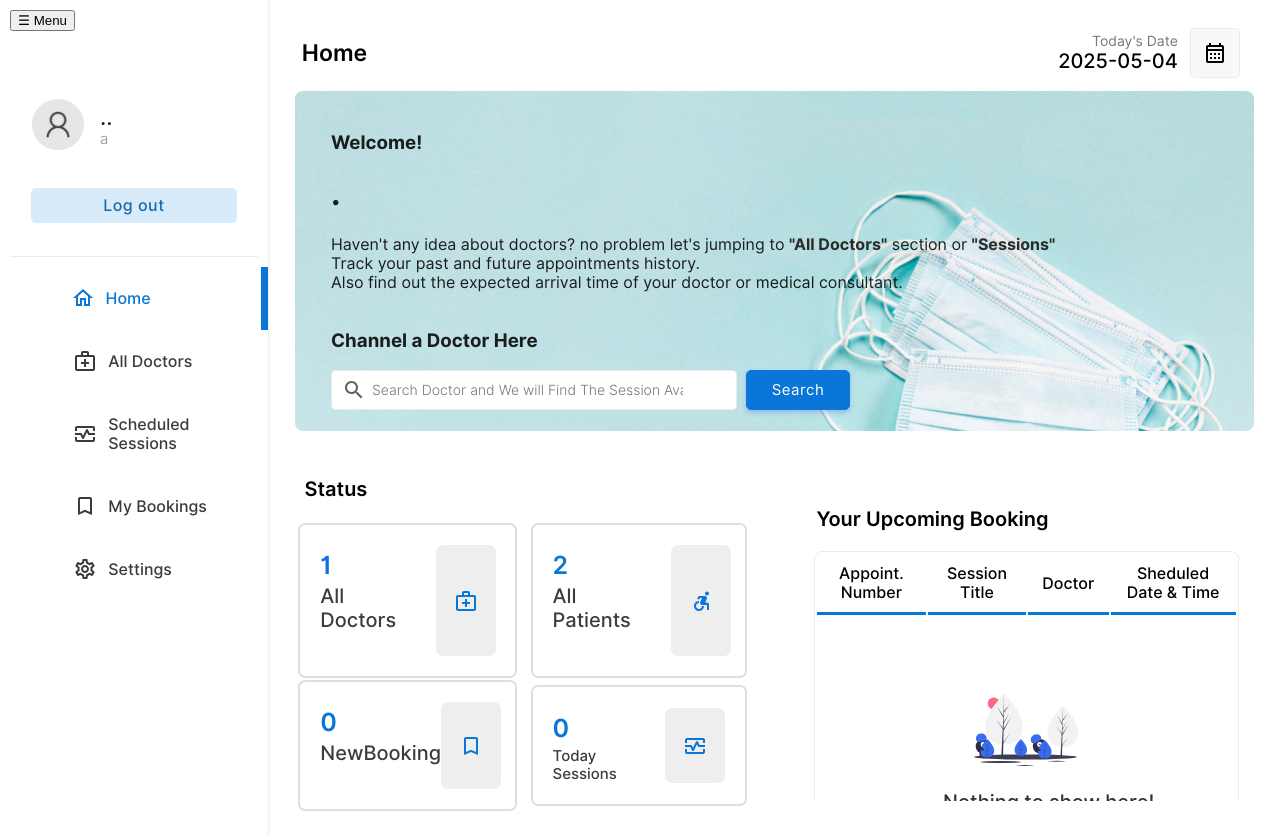
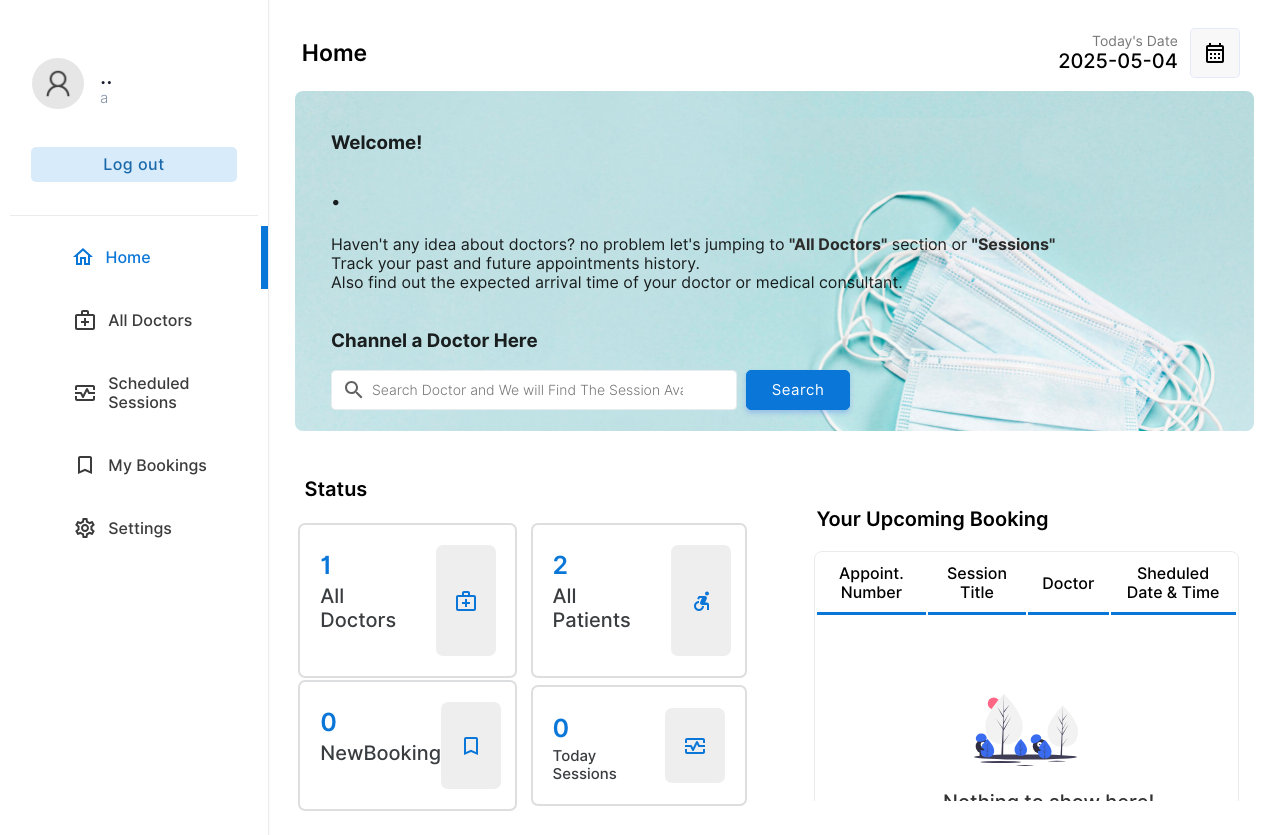
Before and after one commit to Musawirkorai/E_medicare, a PHP site: page /patient/index.php in a window 1280 px wide. Shown: the top 835 px of the page. Run offline with PHP 8.4, Linux system fonts and the light colour scheme; a user stored in the database is signed in; data comes from the database, SQL or seed files in the repository; data that the repository does not hold is empty.

Commit message:
some minor Changes

```diff
--- a/patient/appointment.php
+++ b/patient/appointment.php
@@ -7,6 +7,8 @@
     <link rel="stylesheet" href="../css/animations.css">
     <link rel="stylesheet" href="../css/main.css">
     <link rel="stylesheet" href="../css/admin.css">
+    <link rel="icon" href="../img/logo.png" type="image/x-icon" />
+
 
     <title>Appointments</title>
     <style>
--- a/patient/booking.php
+++ b/patient/booking.php
@@ -7,6 +7,8 @@
     <link rel="stylesheet" href="../css/animations.css">
     <link rel="stylesheet" href="../css/main.css">
     <link rel="stylesheet" href="../css/admin.css">
+    <link rel="icon" href="../img/logo.png" type="image/x-icon" />
+
 
     <title>Sessions</title>
     <style>
--- a/patient/index.php
+++ b/patient/index.php
@@ -8,6 +8,7 @@
     <link rel="stylesheet" href="../css/main.css">
     <link rel="stylesheet" href="../css/admin.css">
     <link rel="stylesheet" href="https://cdnjs.cloudflare.com/ajax/libs/font-awesome/6.5.0/css/all.min.css">
+    <link rel="icon" href="../img/logo.png" type="image/x-icon" />
 
 
     <title>Dashboard</title>
@@ -65,9 +66,7 @@
     <div class="container">
 
         <div class="menu">
-        <button onclick="toggleMenu()" class="menu-toggle-btn" style="margin: 10px;">
-            ☰ Menu
-        </button>
+
 
 
             <table class="menu-container" border="0">
--- a/patient/patient.php
+++ b/patient/patient.php
@@ -7,6 +7,8 @@
     <link rel="stylesheet" href="../css/animations.css">
     <link rel="stylesheet" href="../css/main.css">
     <link rel="stylesheet" href="../css/admin.css">
+    <link rel="icon" href="../img/logo.png" type="image/x-icon" />
+
 
     <title>Patients</title>
     <style>
--- a/patient/schedule.php
+++ b/patient/schedule.php
@@ -7,6 +7,8 @@
     <link rel="stylesheet" href="../css/animations.css">
     <link rel="stylesheet" href="../css/main.css">
     <link rel="stylesheet" href="../css/admin.css">
+    <link rel="icon" href="../img/logo.png" type="image/x-icon" />
+
 
     <title>Sessions</title>
     <style>
--- a/patient/settings.php
+++ b/patient/settings.php
@@ -7,6 +7,8 @@
     <link rel="stylesheet" href="../css/animations.css">
     <link rel="stylesheet" href="../css/main.css">
     <link rel="stylesheet" href="../css/admin.css">
+    <link rel="icon" href="../img/logo.png" type="image/x-icon" />
+
 
 
 
```
